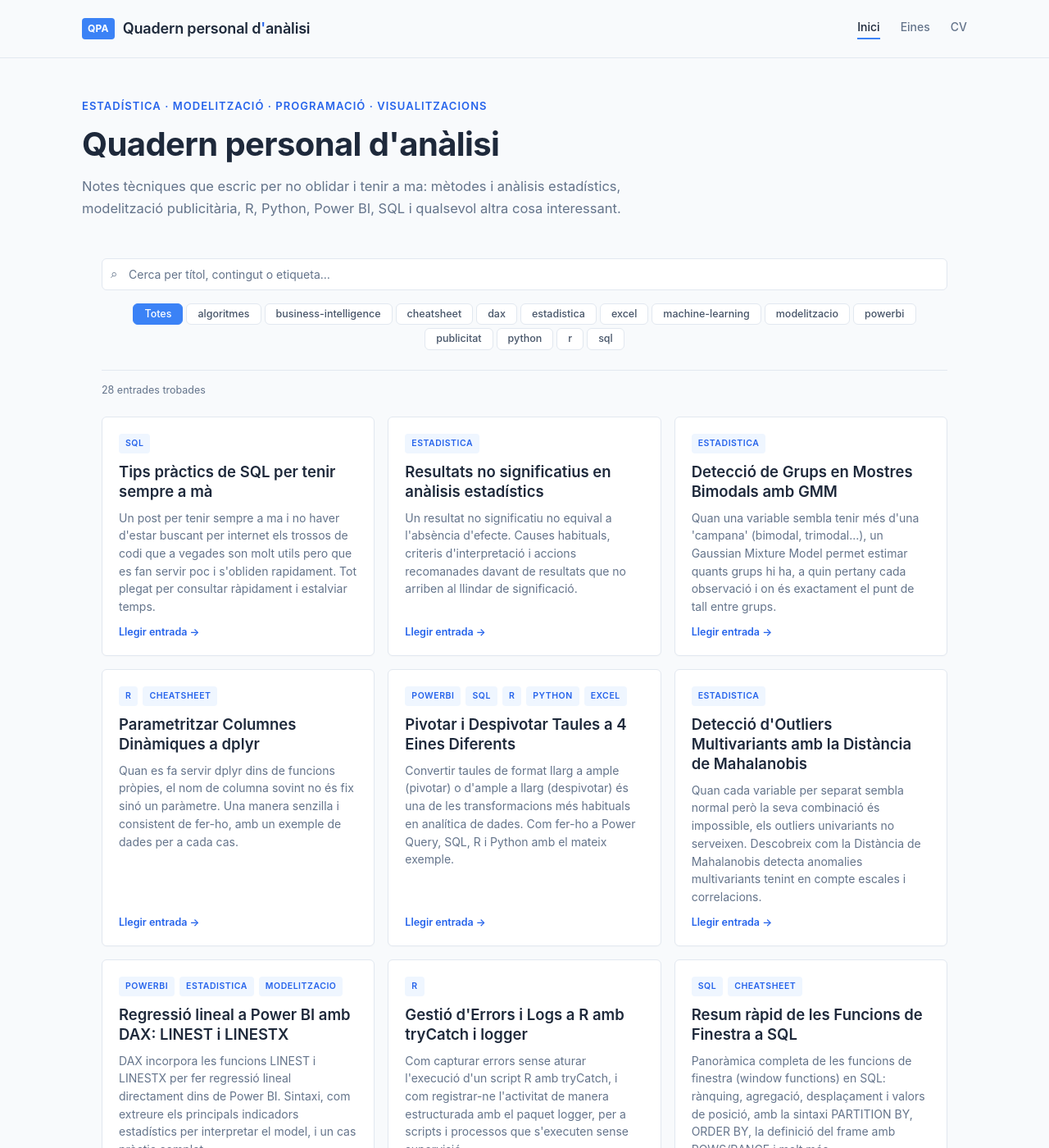
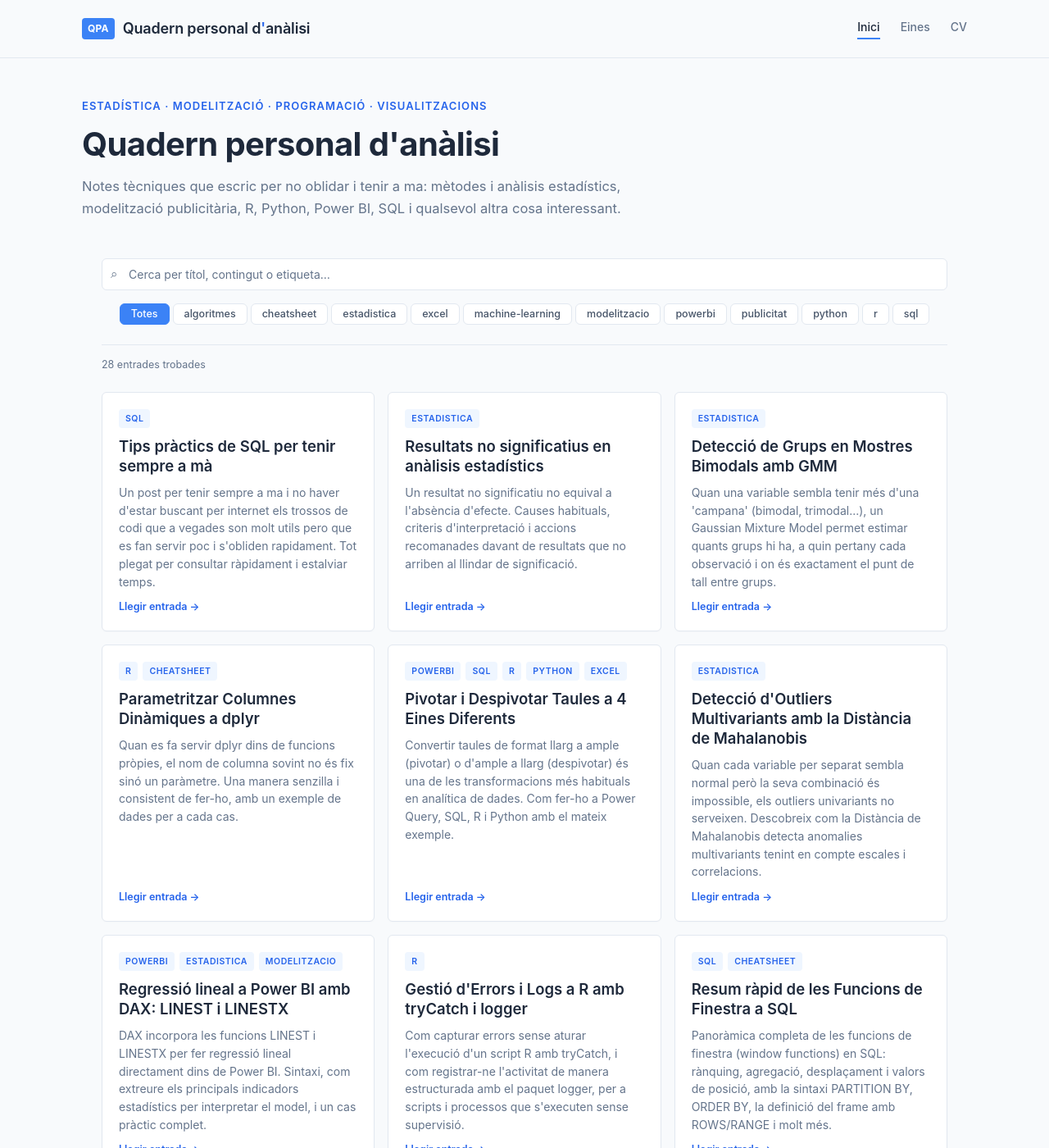
Before and after one commit to alberthr/alberthr.github.io, a Jekyll site: the page built from index.html, in a window 1280 px wide and 1400 px high. Shown: the whole window at 82% size. Built offline with Jekyll 4.4.1, drawn with Linux system fonts in a browser that asks for light colours; some of the changed text lies outside the part shown.

Commit message:
Refine post metadata for DAX ranking guide
Removed unused tags and updated the excerpt for clarity.

```diff
--- a/_posts/2023-01-19-rank-i-rankx-dax.md
+++ b/_posts/2023-01-19-rank-i-rankx-dax.md
@@ -2,10 +2,7 @@
 layout: post
 title: "Com fer servir RANK i RANKX a DAX sense morir en l'intent"
 tags:
-  - dax
   - powerbi
-  - business-intelligence
-  - modelitzacio
 excerpt: "La diferència entre RANK i RANKX a DAX i la guia pràctica per crear mesures de rànquing correctes evitant els errors de context més habituals."
 ---
 
```
